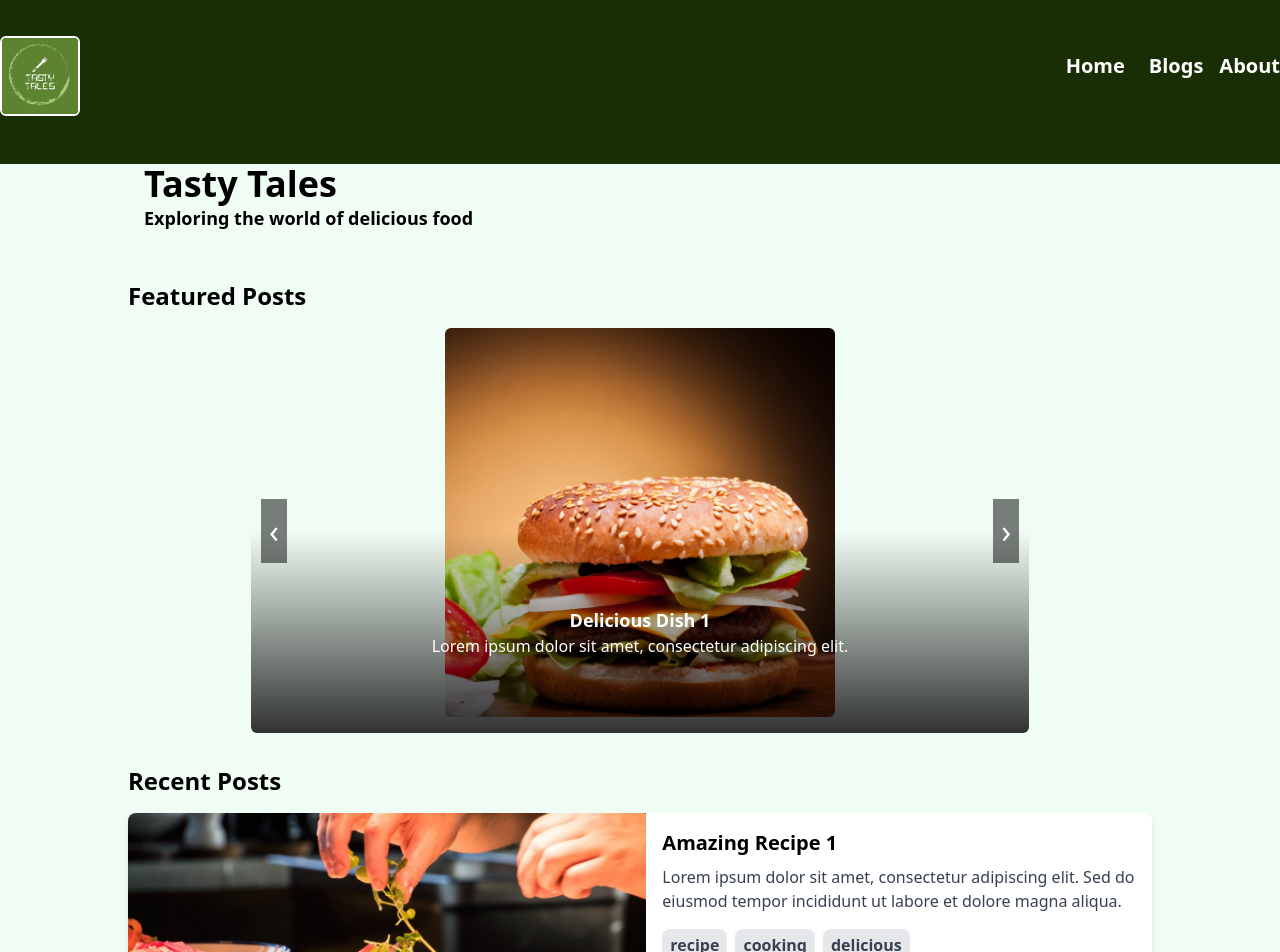
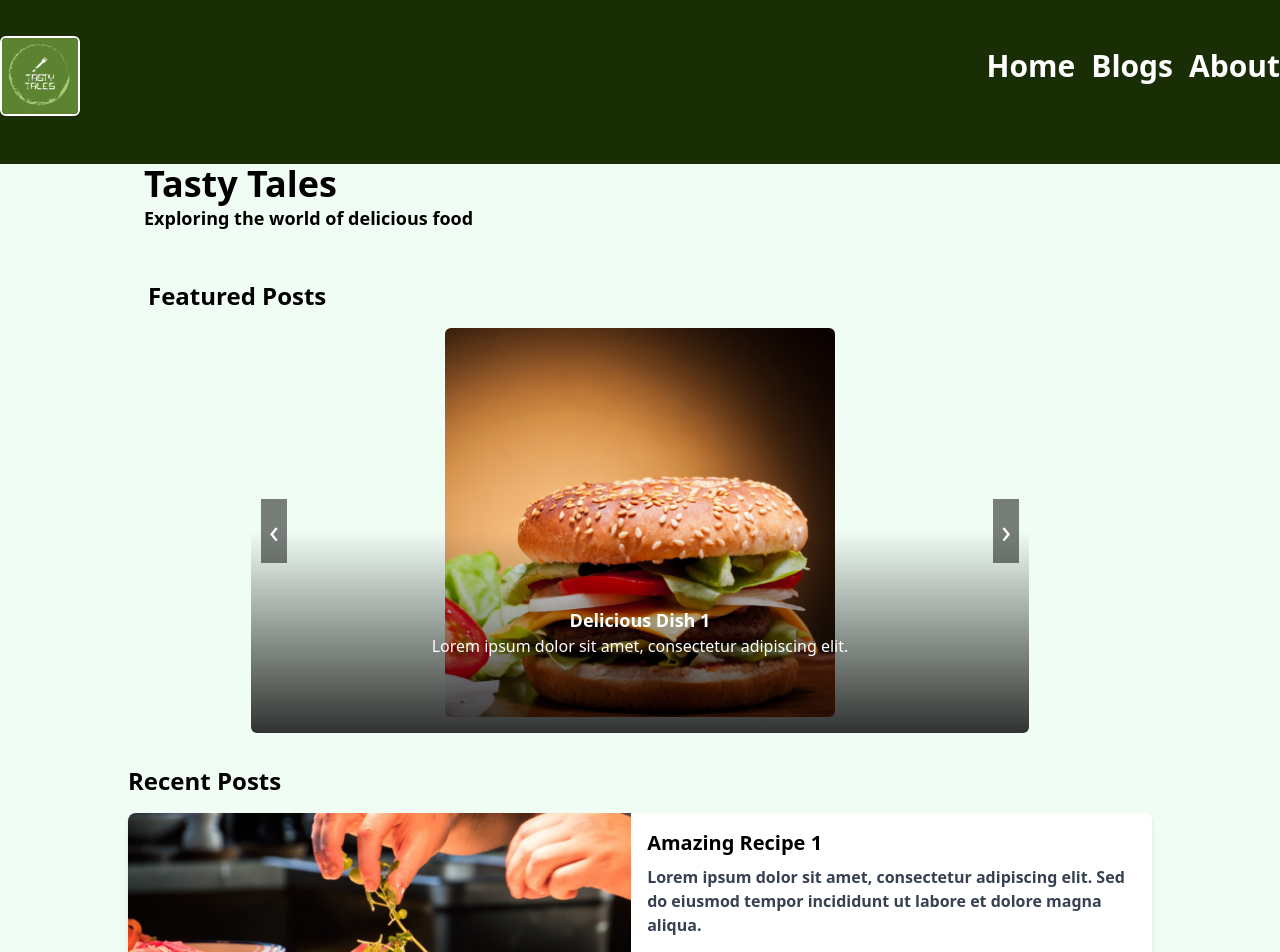
Before and after one commit to ramdeoines/Food-Blog, a Vue app: page / in a window 1280 px wide. Shown: the top 952 px of the page. Built offline with nearby package versions, Linux system fonts and the light colour scheme.

Commit message:
Working version. Improved home page header and card components.

```diff
--- a/src/components/HeaderComponent.vue
+++ b/src/components/HeaderComponent.vue
@@ -10,13 +10,13 @@
 
       <!-- Navigation buttons -->
       <nav class="flex items-center space-x-4 justify-end">
-        <router-link to="/" class="font-bold m-2 text-base sm:text-lg md:text-xl hover:text-gray-300">
+        <router-link to="/" class="font-bold ml-2 text-xl sm:text-2xl md:text-3xl hover:text-gray-300">
           Home
         </router-link>
-        <router-link to="/blogs" class="font-bold m-4 text-base sm:text-lg md:text-xl hover:text-gray-300">
+        <router-link to="/blogs" class="font-bold mr-3 text-xl sm:text-2xl md:text-3xl hover:text-gray-300">
           Blogs
         </router-link>
-        <router-link to="/about" class="font-bold m-4 text-base sm:text-lg md:text-xl hover:text-gray-300">
+        <router-link to="/about" class="font-bold m-2 text-xl sm:text-2xl md:text-3xl hover:text-gray-300">
           About
         </router-link>
       </nav>
--- a/src/components/HomeCardComponent.vue
+++ b/src/components/HomeCardComponent.vue
@@ -1,12 +1,12 @@
 <template>
   <router-link :to="' /recipe/' + title">
-    <div class="container flex max-w-full rounded-lg overflow-hidden shadow-md bg-white mb-4 dark:bg-gray-900">
+    <div class="container flex max-w-full rounded-lg overflow-hidden shadow-md bg-white mb-4 dark:bg-emerald-200">
       <img :src="image" :alt="altText" class="object-cover h-48 w-full" />
       <div class="p-4 flex flex-col">
         <h2 class="text-xl font-bold mb-2">{{ title }}</h2>
-        <p class="text-gray-700 dark:text-gray-400 mb-4">{{ content }}</p>
+        <p class="text-gray-700 dark:text-gray-700 mb-4 font-semibold">{{ content }}</p>
         <div class="flex items-center">
-          <span v-for="tag in tags" :key="tag" class="px-2 py-1 rounded-lg bg-gray-200 dark:bg-green-700 text-gray-700 font-bold mr-2 mb-2">{{ tag }}</span>
+          <span v-for="tag in tags" :key="tag" class="px-2 py-1 rounded-lg bg-gray-200 dark:bg-zinc-100 text-black font-bold mr-2 mb-2">{{ tag }}</span>
         </div>
       </div>
     </div>
--- a/src/views/HomeView.vue
+++ b/src/views/HomeView.vue
@@ -8,7 +8,7 @@
 
     <!-- Featured Posts Section -->
     <section class="my-8">
-      <h2 class="text-2xl font-bold mb-4">Featured Posts</h2>
+      <h2 class="text-2xl font-bold mb-4 ml-5">Featured Posts</h2>
       <!-- Featured Posts Carousel -->
       <carousel-component></carousel-component>
     </section>
@@ -58,5 +58,3 @@ export default {
   },
 };
 </script>
-
-<style scoped></style>
```
